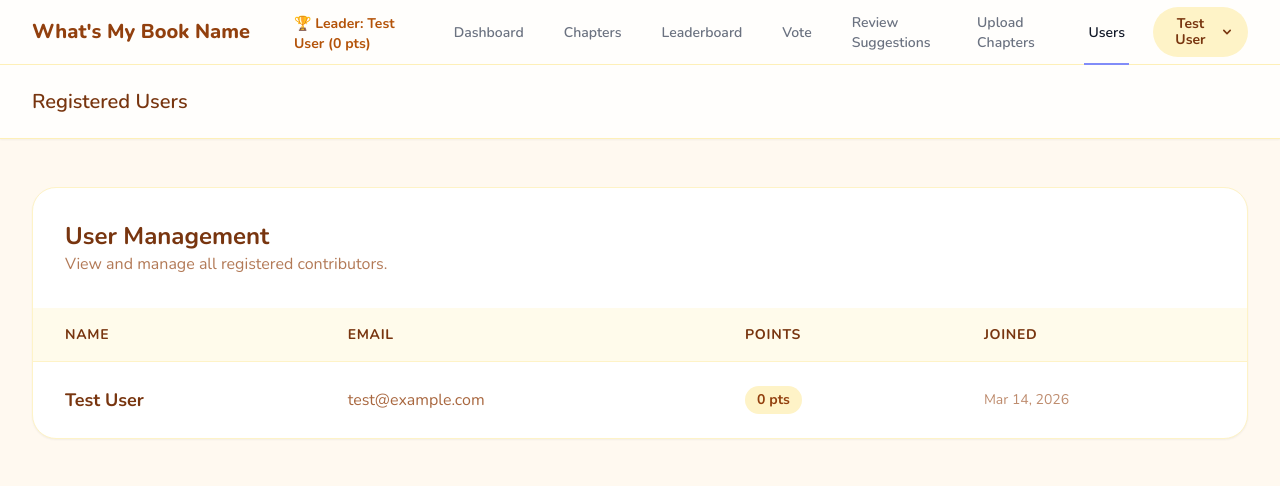
After one commit to MK1971/novel-app, a Laravel app: page /admin/users in a window 1280 px wide. The commit adds this page. Shown: the top 486 px of the page. Run offline with Laravel 12, Linux system fonts and the light colour scheme; a user stored in the database is signed in; data comes from the database, SQL or seed files in the repository; style sheets or scripts are compiled from the project's sources.

Commit message:
Feat: Add password hint popup and admin user management list

```diff
--- /dev/null
+++ b/app/Http/Controllers/Admin/UserController.php
@@ -0,0 +1,22 @@
+<?php
+
+namespace App\Http\Controllers\Admin;
+
+use App\Http\Controllers\Controller;
+use App\Models\User;
+use Illuminate\Http\Request;
+use Illuminate\Support\Facades\Gate;
+
+class UserController extends Controller
+{
+    public function index()
+    {
+        if (!Gate::allows('admin')) {
+            abort(403);
+        }
+
+        $users = User::orderBy('created_at', 'desc')->paginate(20);
+
+        return view('admin.users.index', compact('users'));
+    }
+}
--- /dev/null
+++ b/resources/views/admin/users/index.blade.php
@@ -0,0 +1,58 @@
+<x-app-layout>
+    <x-slot name="header">
+        <h2 class="font-semibold text-xl text-amber-900 leading-tight">
+            Registered Users
+        </h2>
+    </x-slot>
+
+    <div class="py-12">
+        <div class="max-w-7xl mx-auto px-6 lg:px-8">
+            <div class="bg-white border border-amber-100 shadow-sm rounded-3xl overflow-hidden">
+                <div class="p-8 border-b border-amber-50">
+                    <h3 class="text-2xl font-bold text-amber-900">User Management</h3>
+                    <p class="text-amber-800/70">View and manage all registered contributors.</p>
+                </div>
+
+                <div class="overflow-x-auto">
+                    <table class="min-w-full divide-y divide-amber-100">
+                        <thead class="bg-amber-50">
+                            <tr>
+                                <th class="px-8 py-4 text-left text-sm font-bold text-amber-900 uppercase tracking-wider">Name</th>
+                                <th class="px-8 py-4 text-left text-sm font-bold text-amber-900 uppercase tracking-wider">Email</th>
+                                <th class="px-8 py-4 text-left text-sm font-bold text-amber-900 uppercase tracking-wider">Points</th>
+                                <th class="px-8 py-4 text-left text-sm font-bold text-amber-900 uppercase tracking-wider">Joined</th>
+                            </tr>
+                        </thead>
+                        <tbody class="divide-y divide-amber-50">
+                            @foreach($users as $user)
+                                <tr class="hover:bg-amber-50/30 transition-colors">
+                                    <td class="px-8 py-6">
+                                        <div class="text-lg font-bold text-amber-900">{{ $user->name }}</div>
+                                        @if($user->email === 'admin@example.com')
+                                            <span class="px-2 py-0.5 bg-amber-500 text-black text-[10px] font-bold rounded-full uppercase">Admin</span>
+                                        @endif
+                                    </td>
+                                    <td class="px-8 py-6 text-amber-800/80">{{ $user->email }}</td>
+                                    <td class="px-8 py-6">
+                                        <span class="inline-flex items-center px-3 py-1 bg-amber-100 text-amber-800 text-sm font-bold rounded-full">
+                                            {{ $user->points }} pts
+                                        </span>
+                                    </td>
+                                    <td class="px-8 py-6 text-amber-800/60 text-sm">
+                                        {{ $user->created_at->format('M d, Y') }}
+                                    </td>
+                                </tr>
+                            @endforeach
+                        </tbody>
+                    </table>
+                </div>
+
+                @if($users->hasPages())
+                    <div class="px-8 py-6 bg-amber-50/50 border-t border-amber-100">
+                        {{ $users->links() }}
+                    </div>
+                @endif
+            </div>
+        </div>
+    </div>
+</x-app-layout>
--- a/resources/views/layouts/navigation.blade.php
+++ b/resources/views/layouts/navigation.blade.php
@@ -35,6 +35,9 @@
                         </x-nav-link>
                         <x-nav-link :href="route('admin.chapters.index')" :active="request()->routeIs('admin.chapters.*')" class="text-amber-900 font-semibold hover:text-amber-600 transition-colors">
                             Upload Chapters
+                        </x-nav-link>
+                        <x-nav-link :href="route('admin.users.index')" :active="request()->routeIs('admin.users.*')" class="text-amber-900 font-semibold hover:text-amber-600 transition-colors">
+                            Users
                         </x-nav-link>
                     @endcan
                 </div>
@@ -108,6 +111,9 @@
                 <x-responsive-nav-link :href="route('admin.chapters.index')" :active="request()->routeIs('admin.chapters.*')" class="text-amber-900 font-semibold">
                     Upload Chapters
                 </x-responsive-nav-link>
+                <x-responsive-nav-link :href="route('admin.users.index')" :active="request()->routeIs('admin.users.*')" class="text-amber-900 font-semibold">
+                    Users
+                </x-responsive-nav-link>
             @endcan
         </div>
 
--- a/routes/web.php
+++ b/routes/web.php
@@ -2,6 +2,7 @@
 
 use App\Http\Controllers\Admin\ChapterController as AdminChapterController;
 use App\Http\Controllers\Admin\EditApprovalController;
+use App\Http\Controllers\Admin\UserController as AdminUserController;
 use App\Http\Controllers\ChapterController;
 use App\Http\Controllers\EditController;
 use App\Http\Controllers\PaymentController;
@@ -52,6 +53,7 @@ Route::middleware('auth')->group(function () {
         Route::get('/chapters', [AdminChapterController::class, 'index'])->name('chapters.index');
         Route::post('/chapters/story', [AdminChapterController::class, 'storeStoryChapter'])->name('chapters.store-story');
         Route::post('/chapters/peter-trull', [AdminChapterController::class, 'storePeterTrullChapter'])->name('chapters.store-peter-trull');
+        Route::get('/users', [AdminUserController::class, 'index'])->name('users.index');
     });
 });
 
```
Also changed, not shown: resources/views/auth/modals.blade.php (+19 -3 lines), CHANGELOG.md.
